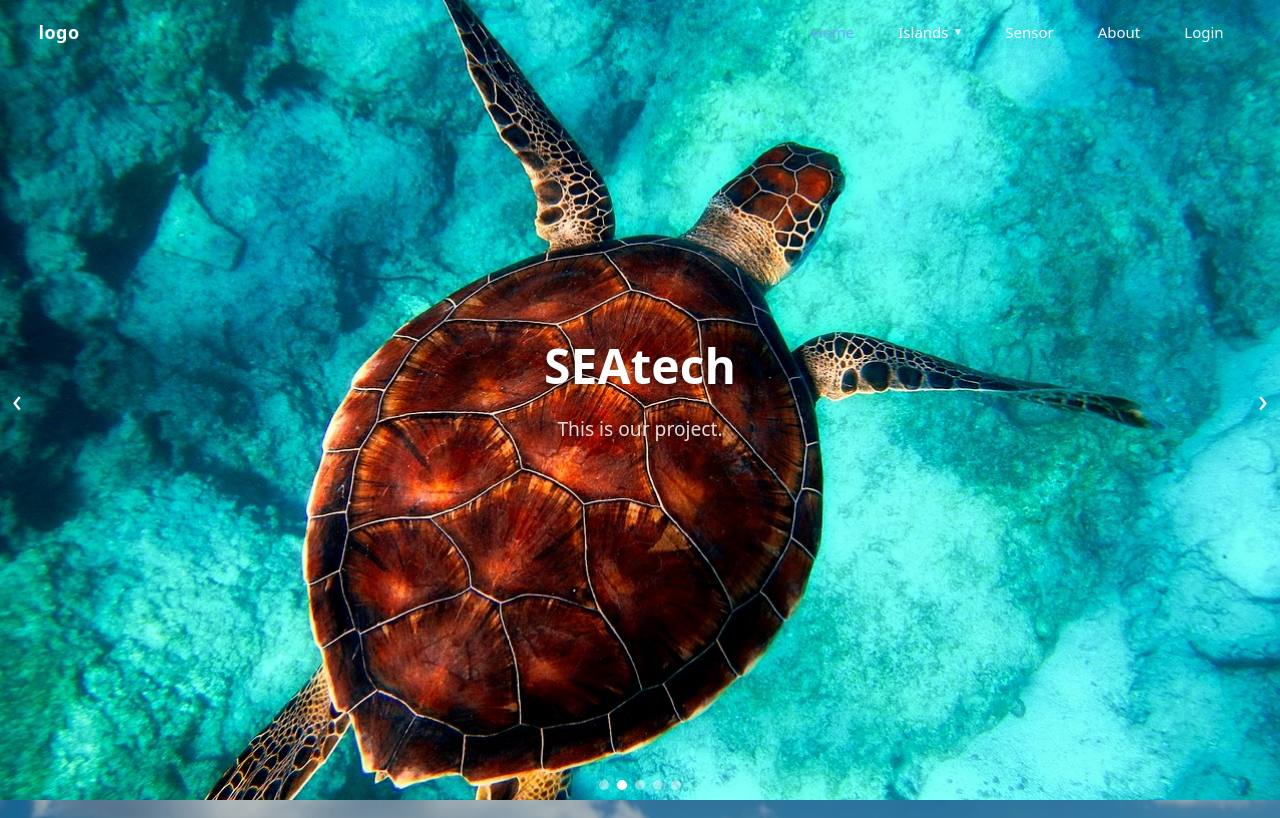
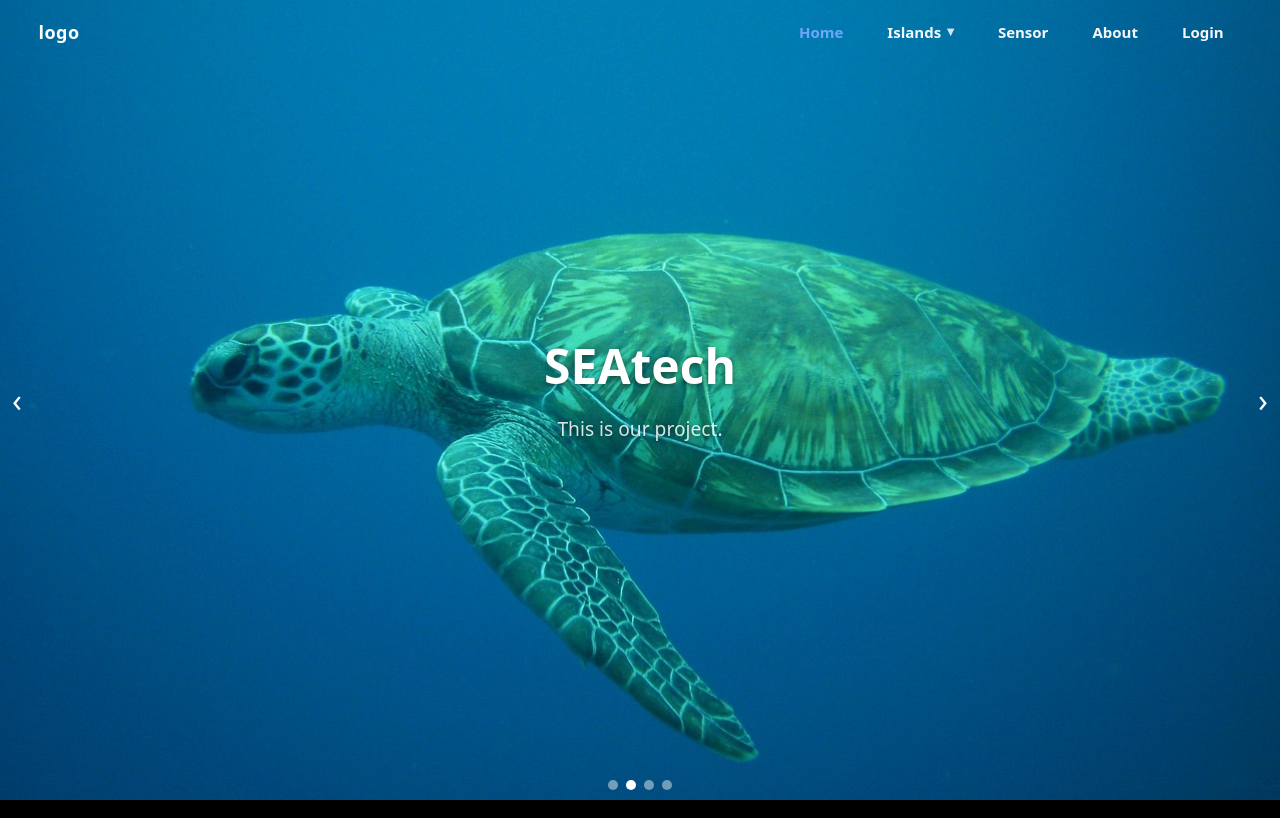
Before and after one commit to cnguye-n/seatech-web, a React app in the folder frontend/: page / in a window 1280 px wide. Shown: the top 818 px of the page. Built offline with nearby package versions, Linux system fonts and the light colour scheme; the HTML template or start-up script is replaced by a standard one.

Commit message:
Update Navbar font weight, comment out unused gallery image, and adjust homepage gallery margin

```diff
--- a/frontend/src/components/Navbar/Navbar.css
+++ b/frontend/src/components/Navbar/Navbar.css
@@ -54,7 +54,7 @@
   align-items: center;
   color: #f5f7fb;                /* soft white like Nicepage text */
   text-decoration: none; /* no underline */
-  font-weight: 500;
+  font-weight: 800;
   line-height: 1;
   padding: 0 18px;               /* horizontal breathing room */
   height: 64px;                  /* aligns with bar height */
--- a/frontend/src/pages/homepage.tsx
+++ b/frontend/src/pages/homepage.tsx
@@ -14,10 +14,10 @@ export default function Homepage() {
     { name: "Isla Menor Cayo Albuquerque", slug: "island-6" },
   ];
   const galleryImages: GalleryItem[] = [
-    {
+   /* {
       src: "/images/turtle1.jpg",
       alt: "Sea turtle swimming over coral reef",
-    },
+    },*/
     {
       src: "/images/turtle2.jpg",
       alt: "Sea turtle near the surface of shallow water",
--- a/frontend/src/styles/pages/homepage.css
+++ b/frontend/src/styles/pages/homepage.css
@@ -6,6 +6,7 @@
 .hero-gallery {
   padding: 0;                  /* remove section padding */
   margin-top: 0;
+  margin-bottom: 10rem;
   position: relative;
 }
 .hero-gallery .fg-viewport {
```
